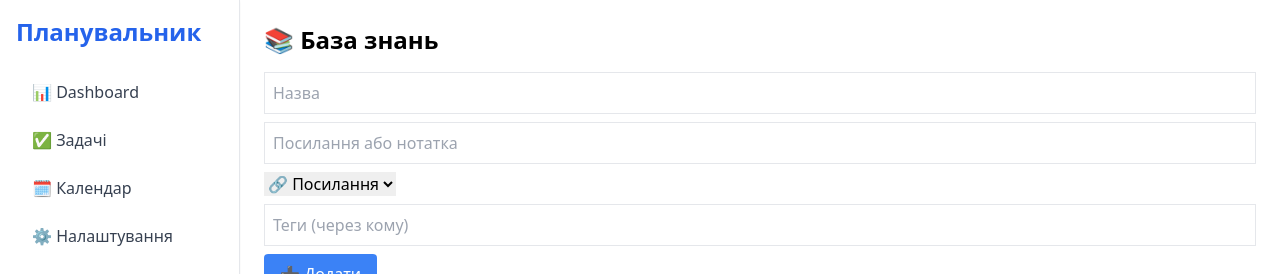
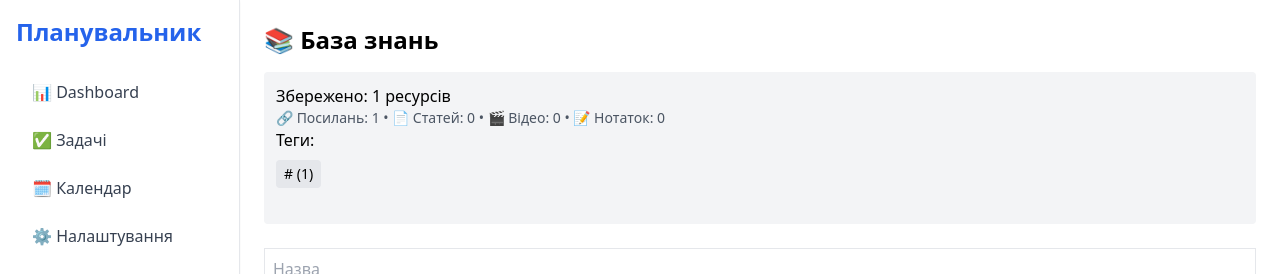
Before and after one commit to PngFormat/taskManager, a React (Create React App) app: page /knowledge in a window 1280 px wide. Both pictures are taken after a click on the button "➕ Додати". Shown: the top 274 px of the page. Built offline with nearby package versions, Linux system fonts and the light colour scheme; no server answers.

Commit message:
features: stats knowledgeBase

```diff
--- /dev/null
+++ b/src/components/ResourceStats.tsx
@@ -0,0 +1,47 @@
+
+export default function Stats({ stats, allTags, filterTag, setFilterTag }) {
+    return (
+        <div className="mb-6 p-3 bg-gray-100 rounded">
+            <p className="font-medium">
+                Збережено: {stats.total} ресурсів
+            </p>
+            <p className="text-sm text-gray-600">
+                🔗 Посилань: {stats.counts.link || 0} •
+                📄 Статей: {stats.counts.article || 0} •
+                🎬 Відео: {stats.counts.video || 0} •
+                📝 Нотаток: {stats.counts.note || 0}
+            </p>
+
+            {Object.keys(allTags).length > 0 && (
+                <div className="mb-6">
+                    <p className="font-medium mb-2">Теги:</p>
+                    <div className="flex flex-wrap gap-2">
+                        {Object.entries(allTags).map(([tag, count]) => (
+                            <button
+                                key={tag}
+                                onClick={() =>
+                                    setFilterTag(filterTag === tag ? null : tag)
+                                }
+                                className={`px-2 py-1 rounded text-sm ${
+                                    filterTag === tag
+                                        ? "bg-blue-500 text-white"
+                                        : "bg-gray-200 hover:bg-gray-300"
+                                }`}
+                            >
+                                #{tag} ({count})
+                            </button>
+                        ))}
+                    </div>
+                    {filterTag && (
+                        <button
+                            onClick={() => setFilterTag(null)}
+                            className="mt-2 text-sm text-blue-600 underline"
+                        >
+                            Скинути фільтр
+                        </button>
+                    )}
+                </div>
+            )}
+        </div>
+    );
+}
--- a/src/pages/KnowledgeBasePage.tsx
+++ b/src/pages/KnowledgeBasePage.tsx
@@ -1,5 +1,6 @@
-import {useEffect, useState} from "react";
+import {useEffect, useMemo, useState} from "react";
 import Sidebar from "../components/Sidebar";
+import Stats from "../components/ResourceStats.tsx";
 
 export default function KnowledgeBase() {
     const [resources, setResources] = useState([]);
@@ -7,6 +8,7 @@ export default function KnowledgeBase() {
     const [url, setUrl] = useState("");
     const [type, setType] = useState("link");
     const [tags, setTags] = useState("");
+    const [filterTag, setFilterTag] = useState(null);
 
     useEffect(() => {
         const saved = localStorage.getItem("resources");
@@ -36,11 +38,40 @@ export default function KnowledgeBase() {
         localStorage.setItem("resources", JSON.stringify(updated));
     };
 
+    const stats = useMemo(() => {
+        const counts = resources.reduce((acc, r) => {
+            acc[r.type] = (acc[r.type] || 0) + 1;
+            return acc;
+        }, {});
+        return { total: resources.length, counts };
+    }, [resources]);
+
+    const allTags = useMemo(() => {
+        const tagMap = {};
+        resources.forEach(r =>
+            r.tags.forEach(tag => {
+                tagMap[tag] = (tagMap[tag] || 0) + 1;
+            })
+        );
+        return tagMap;
+    }, [resources]);
+
+    const filteredResources = filterTag
+        ? resources.filter(r => r.tags.includes(filterTag))
+        : resources;
+
     return (
         <div className="flex">
             <Sidebar/>
             <div className="flex-1 p-6">
                 <h2 className="text-2xl font-bold mb-4">📚 База знань</h2>
+                <Stats
+                    stats={stats}
+                    allTags={allTags}
+                    filterTag={filterTag}
+                    setFilterTag={setFilterTag}
+                />
+
 
 
                 <div className="space-y-2 mb-6">
@@ -69,7 +100,7 @@ export default function KnowledgeBase() {
                         onChange={(e) => setTags(e.target.value)}
                     />
                     <button
-                        onChange={addResources}
+                        onClick={addResources}
                         className="bg-blue-500 text-white px-4 py-2 rounded"
                     >
                         ➕ Додати
```
